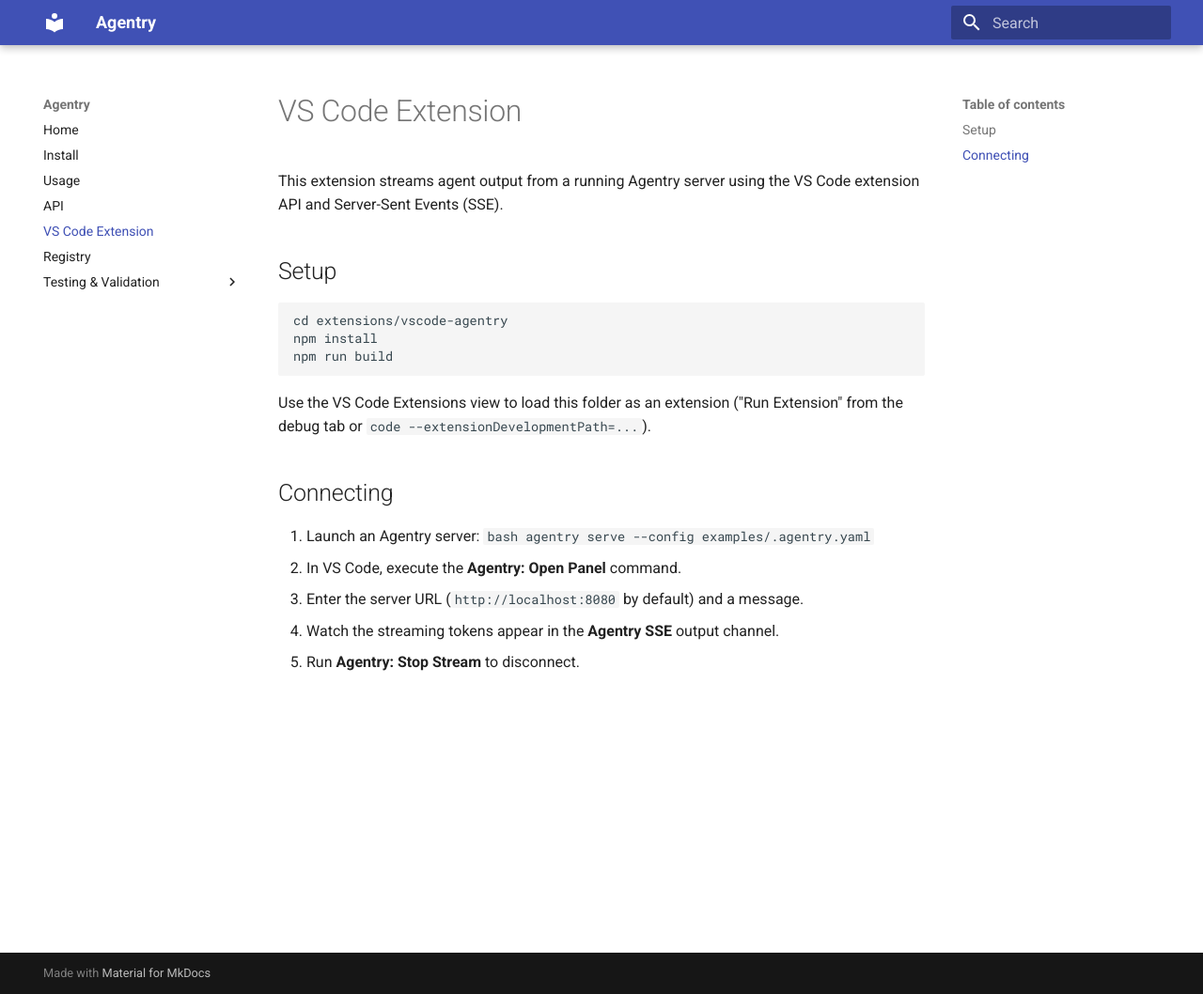
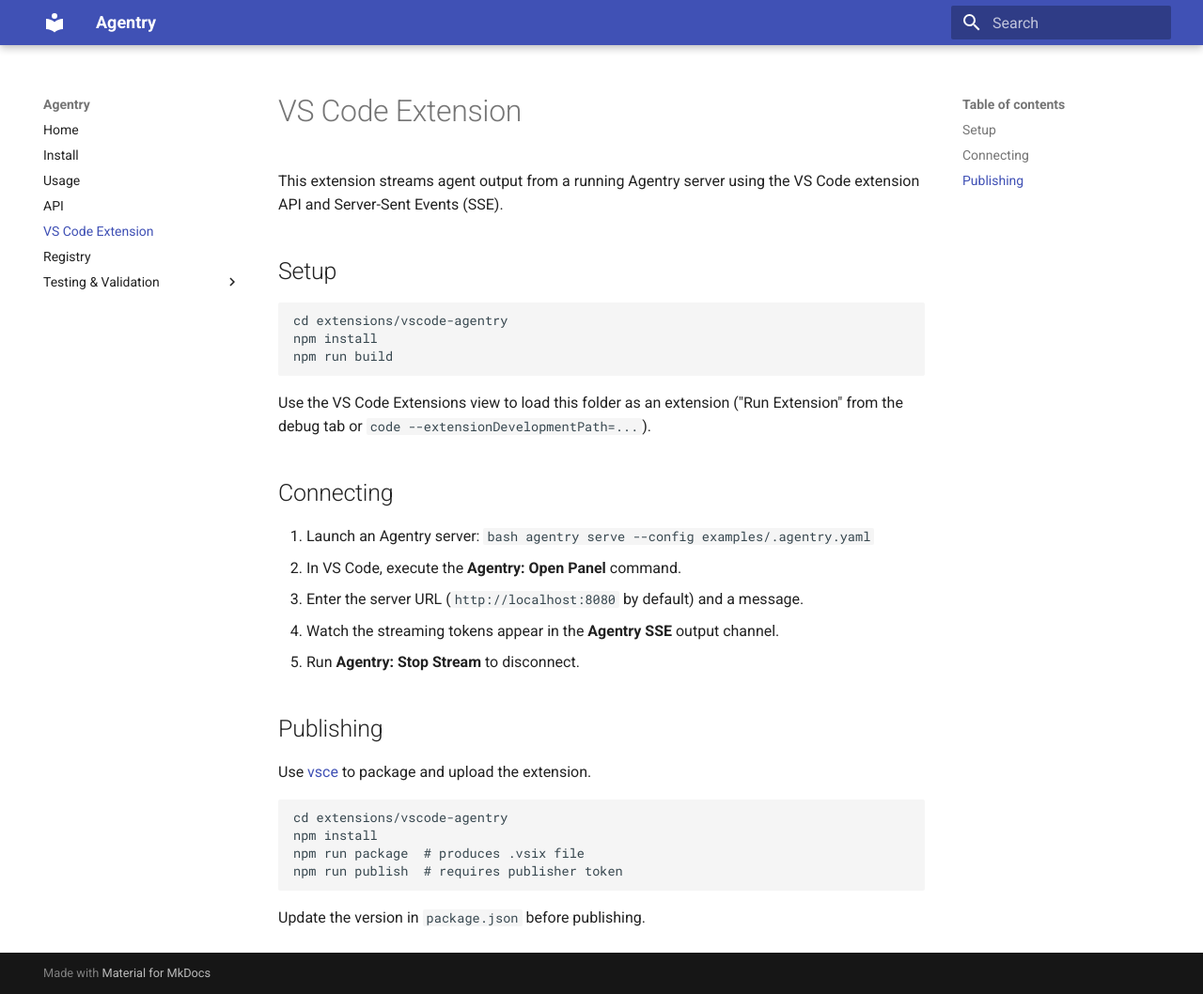
Before and after one commit to marcodenic/agentry, an MkDocs documentation site: the page built from docs/vscode-extension.md, in a window 1280 px wide and 1058 px high. Shown: the whole window at 94% size. Built offline with MkDocs 1.6.1 and Material for MkDocs 9.7.7, drawn with Linux system fonts in a browser that asks for light colours.

````diff
--- a/docs/vscode-extension.md
+++ b/docs/vscode-extension.md
@@ -22,3 +22,16 @@ Use the VS Code Extensions view to load this folder as an extension ("Run Extens
 3. Enter the server URL (`http://localhost:8080` by default) and a message.
 4. Watch the streaming tokens appear in the **Agentry SSE** output channel.
 5. Run **Agentry: Stop Stream** to disconnect.
+
+## Publishing
+
+Use [vsce](https://github.com/microsoft/vsce) to package and upload the extension.
+
+```bash
+cd extensions/vscode-agentry
+npm install
+npm run package  # produces .vsix file
+npm run publish  # requires publisher token
+```
+
+Update the version in `package.json` before publishing.
````
Also changed, not shown: deploy/README.md (+8 -0 lines), docs/install.md (+12 -0 lines), extensions/vscode-agentry/README.md (+12 -0 lines), 5 other files.
